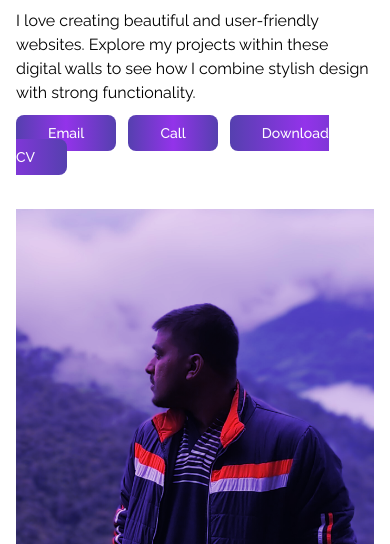
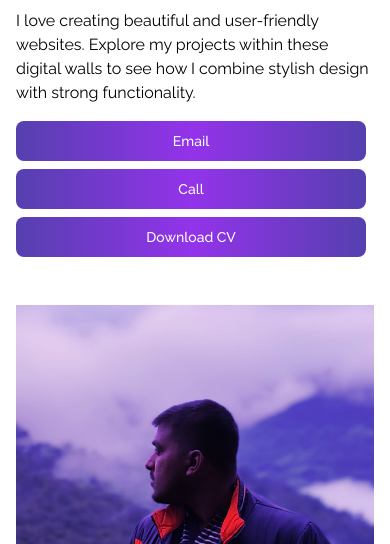
Before and after one commit to ARGHASeal007/portfolio.github.io, a website built with Vite: page index.html in a window 390 px wide. Shown: the part 300-844 px from the top of the page. Built offline with nearby package versions, Linux system fonts and the light colour scheme.

Commit message:
hero section cta  changes for mobile

```diff
--- a/index.html
+++ b/index.html
@@ -91,7 +91,7 @@
             <p>I love creating beautiful and user-friendly websites. Explore my projects within these digital walls
                 to
                 see how I combine stylish design with strong functionality.</p>
-            <div class="my-contact mt-4 lg:block">
+            <div class="my-contact mt-4 flex flex-col lg:block">
                 <a href="mail:sealargha@gmail.com"
                     class="text-white  bg-gradient-to-r from-primary-color via-purple-600 to-primary-color hover:bg-gradient-to-br focus:outline-none focus:ring-purple-300 dark:focus:ring-purple-800 font-medium rounded-lg text-sm px-8 py-2.5 text-center me-2 mb-2">Email</a>
                 <a href="tel:7003989928"
```
